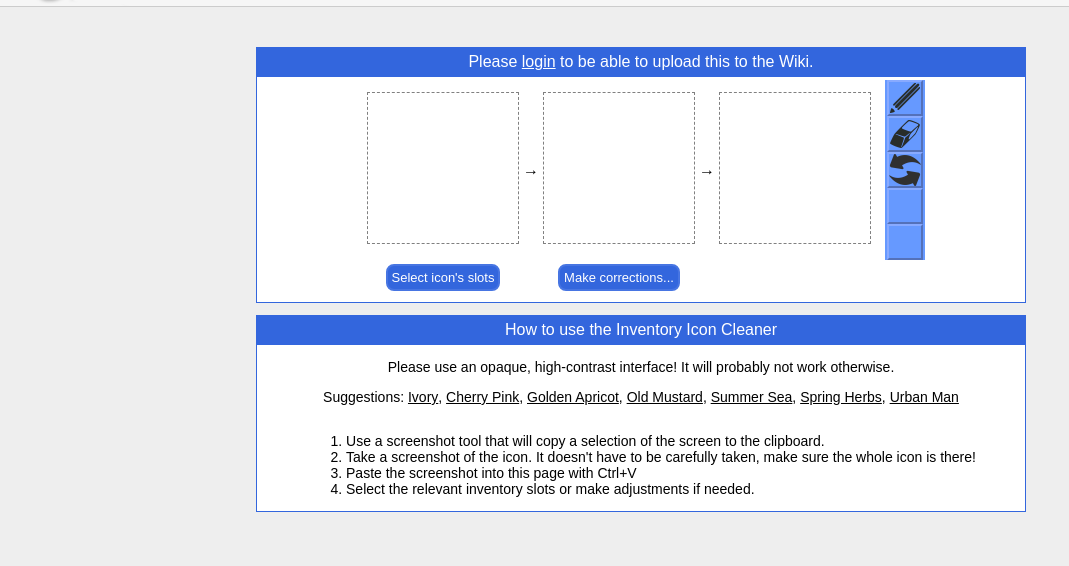
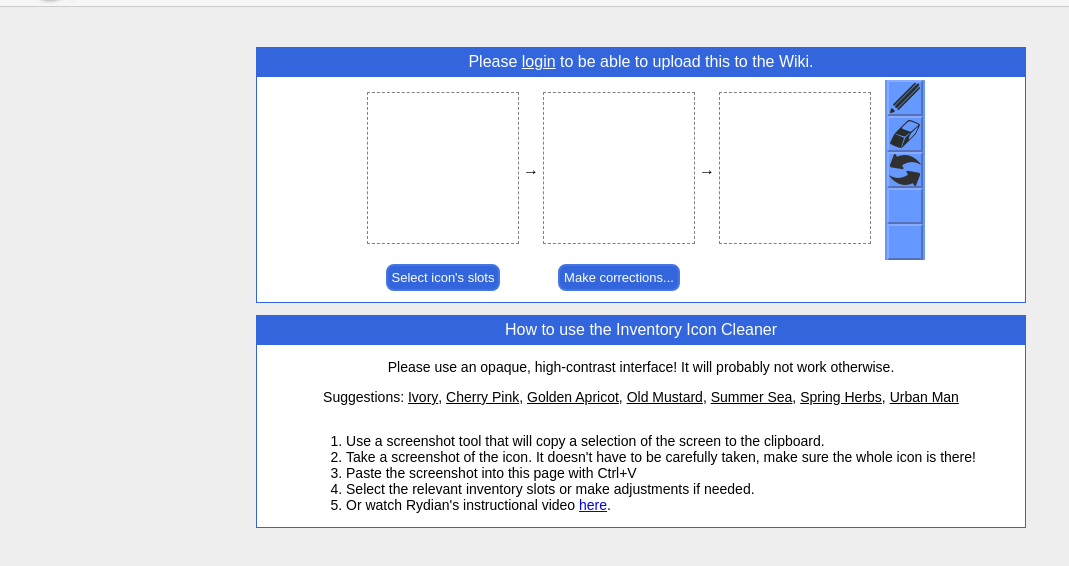
Before and after one commit to MabiWorld/Icon-Cleaner, a plain HTML site: page index.html in a window 1280 px wide. Shown: the part 118-684 px from the top of the page, without its empty margins (0-1069 px from the left). Drawn offline with nearby package versions, Linux system fonts and the light colour scheme; no server answers; a script that the page names is missing.

Commit message:
added video link

```diff
--- a/index.html
+++ b/index.html
@@ -115,6 +115,7 @@
 					<li>Take a screenshot of the icon. It doesn't have to be carefully taken, make sure the whole icon is there!</li>
 					<li>Paste the screenshot into this page with Ctrl+V</li>
 					<li>Select the relevant inventory slots or make adjustments if needed.</li>
+					<li>Or watch Rydian's instructional video <a href="https://www.youtube.com/watch?v=KR9d9lX1V1E">here</a>.</li>
 				</ol>
 			</div>
 		</div>
```
